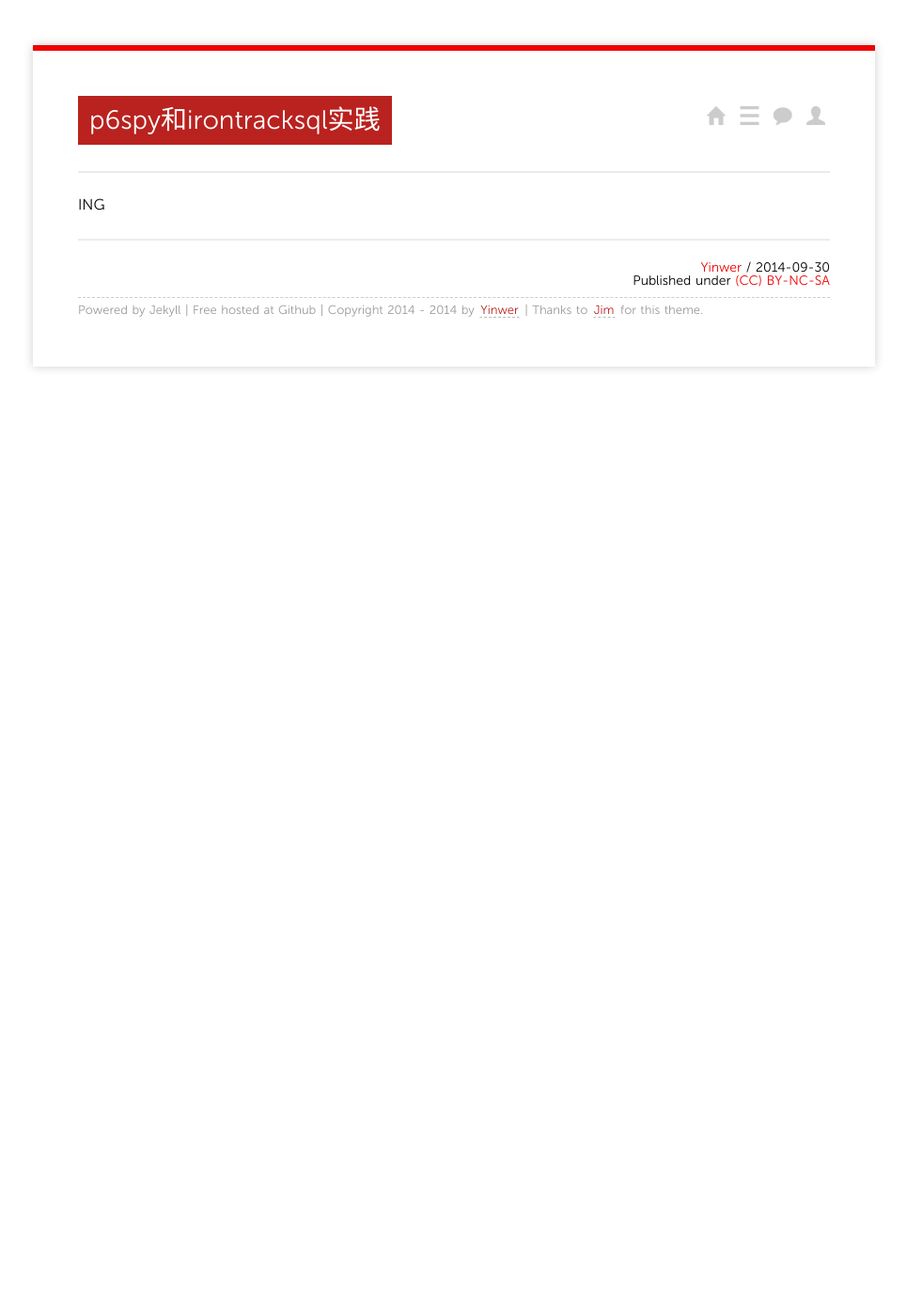
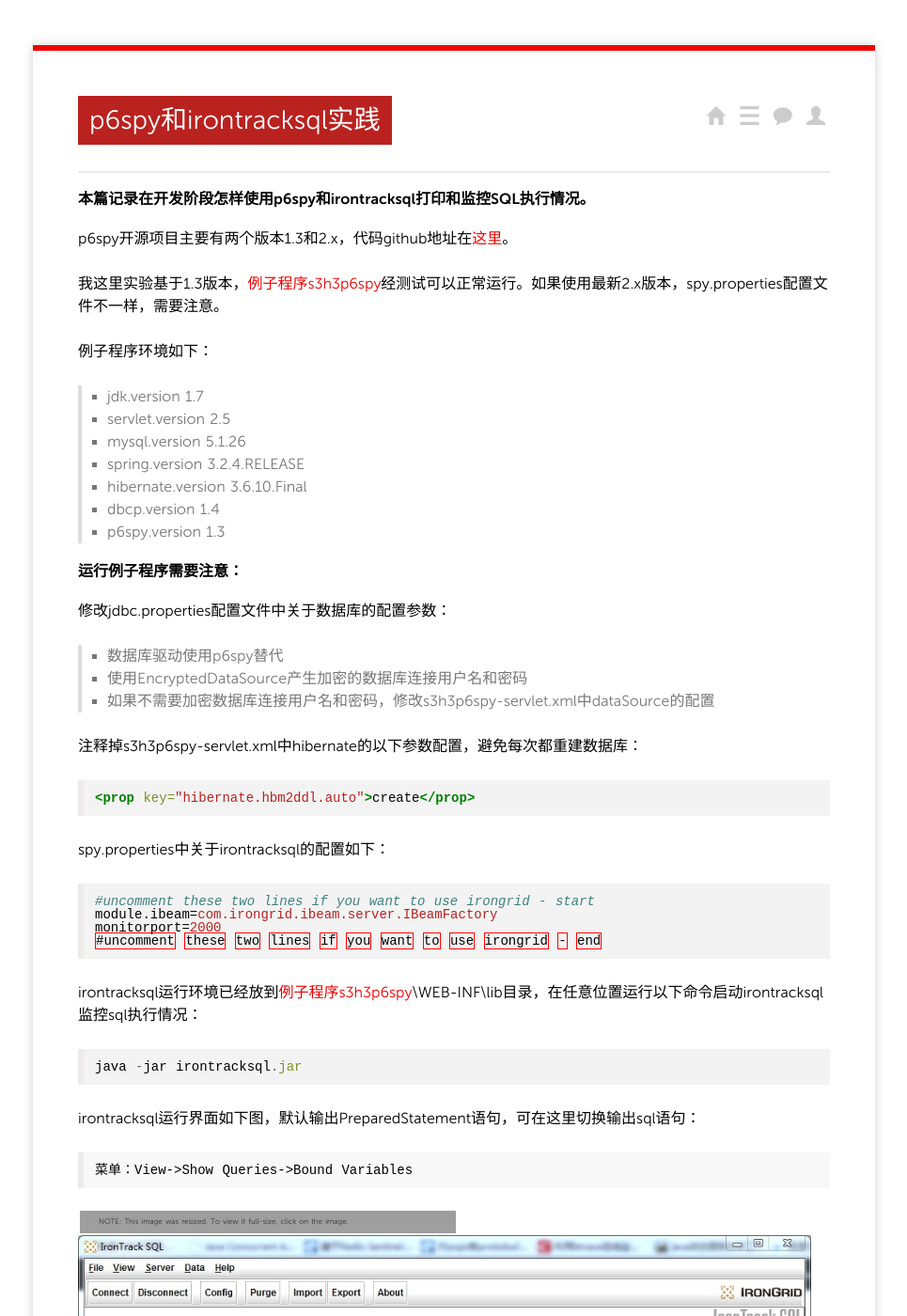
Before and after one commit to yinwer81/yinwer81.github.com, a Jekyll site: the page built from _posts/2014/2014-09-30-practice-of-p6spy-irontracksql.md, in a window 1280 px wide and 1400 px high. Shown: the whole window at 94% size, without its empty margins (157-1122 px from the left). Built offline with Jekyll 4.4.1, drawn with Linux system fonts in a browser that asks for light colours; nearby versions of some CDN libraries; Markdown is read by kramdown in place of the engine named in the settings; comment, search, counter and statistics services are not loaded; grey boxes are pictures that could not be loaded.

Commit message:
add p6spy-irontracsql

```diff
--- a/_posts/2014/2014-09-30-practice-of-p6spy-irontracksql.md
+++ b/_posts/2014/2014-09-30-practice-of-p6spy-irontracksql.md
@@ -3,5 +3,50 @@
 title: "p6spy和irontracksql实践"
 categories: programming
 ---
+#### 本篇记录在开发阶段怎样使用p6spy和irontracksql打印和监控SQL执行情况。
+<br />
+p6spy开源项目主要有两个版本1.3和2.x，代码github地址在[这里](https://github.com/p6spy/p6spy)。
 
-ING
+我这里实验基于1.3版本，[例子程序s3h3p6spy](https://github.com/yinwer81/s3h3p6spy)经测试可以正常运行。如果使用最新2.x版本，spy.properties配置文件不一样，需要注意。
+
+例子程序环境如下：
+>* jdk.version 1.7
+>* servlet.version 2.5
+>* mysql.version 5.1.26
+>* spring.version 3.2.4.RELEASE
+>* hibernate.version 3.6.10.Final
+>* dbcp.version 1.4
+>* p6spy.version 1.3
+
+#### 运行例子程序需要注意：
+<br />
+修改jdbc.properties配置文件中关于数据库的配置参数：
+>* 数据库驱动使用p6spy替代
+>* 使用EncryptedDataSource产生加密的数据库连接用户名和密码
+>* 如果不需要加密数据库连接用户名和密码，修改s3h3p6spy-servlet.xml中dataSource的配置
+
+注释掉s3h3p6spy-servlet.xml中hibernate的以下参数配置，避免每次都重建数据库：
+{% highlight xml %}
+<prop key="hibernate.hbm2ddl.auto">create</prop>
+{% endhighlight %}
+
+spy.properties中关于irontracksql的配置如下：
+{% highlight properties %}
+#uncomment these two lines if you want to use irongrid - start
+module.ibeam=com.irongrid.ibeam.server.IBeamFactory
+monitorport=2000
+#uncomment these two lines if you want to use irongrid - end
+{% endhighlight %}
+
+irontracksql运行环境已经放到[例子程序s3h3p6spy](https://github.com/yinwer81/s3h3p6spy)\WEB-INF\lib目录，在任意位置运行以下命令启动irontracksql监控sql执行情况：
+{% highlight java %}
+java -jar irontracksql.jar
+{% endhighlight %}
+
+irontracksql运行界面如下图，默认输出PreparedStatement语句，可在这里切换输出sql语句：
+
+    菜单：View->Show Queries->Bound Variables
+
+![示例](/images/IronTrackSQL.jpg)
+
+以上。您有任何问题或建议，请给我写[邮件](mailto:yinwer81@gmail.com)。
```
Also changed, not shown: images/IronTrackSQL.jpg (added).
